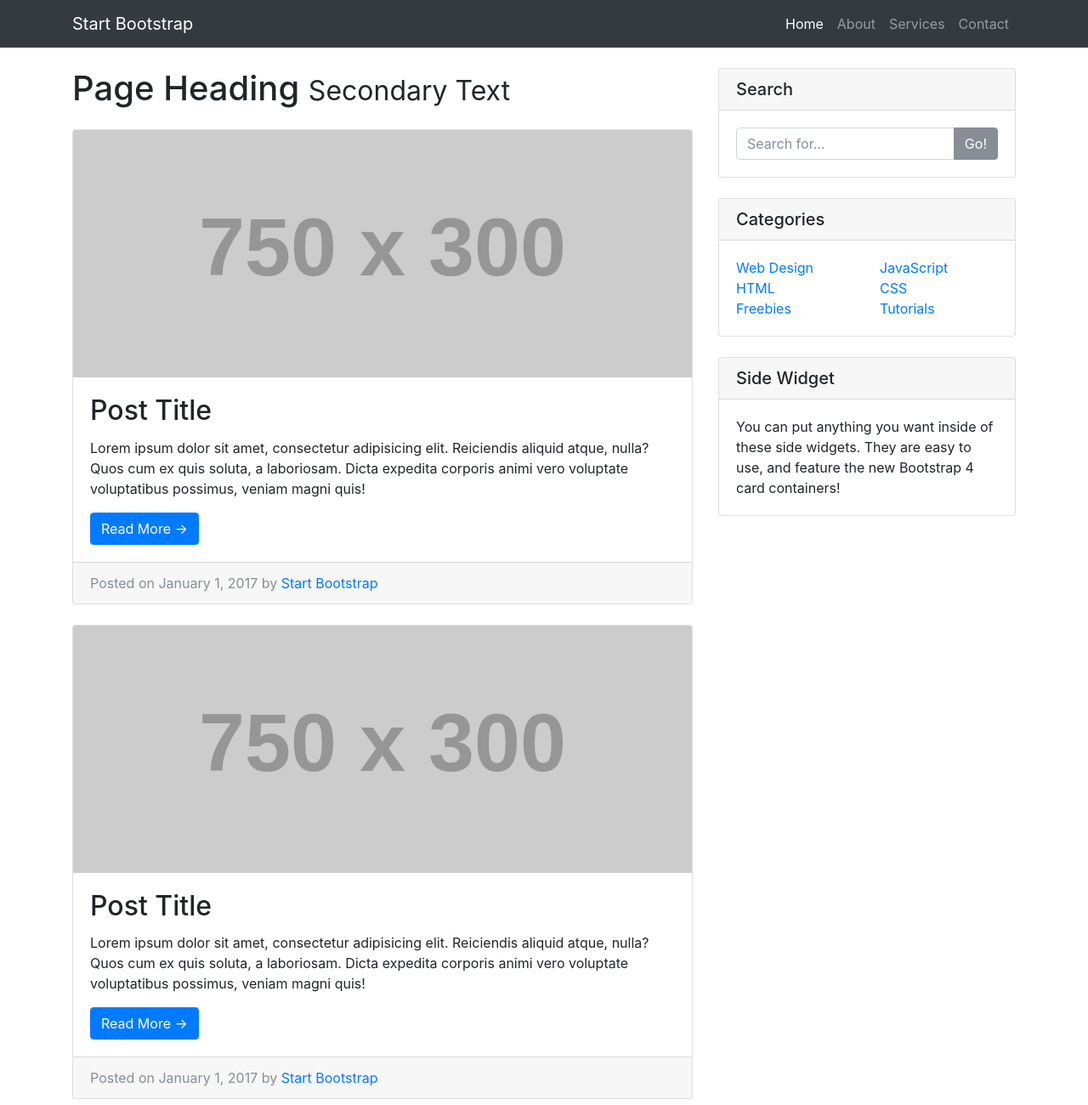
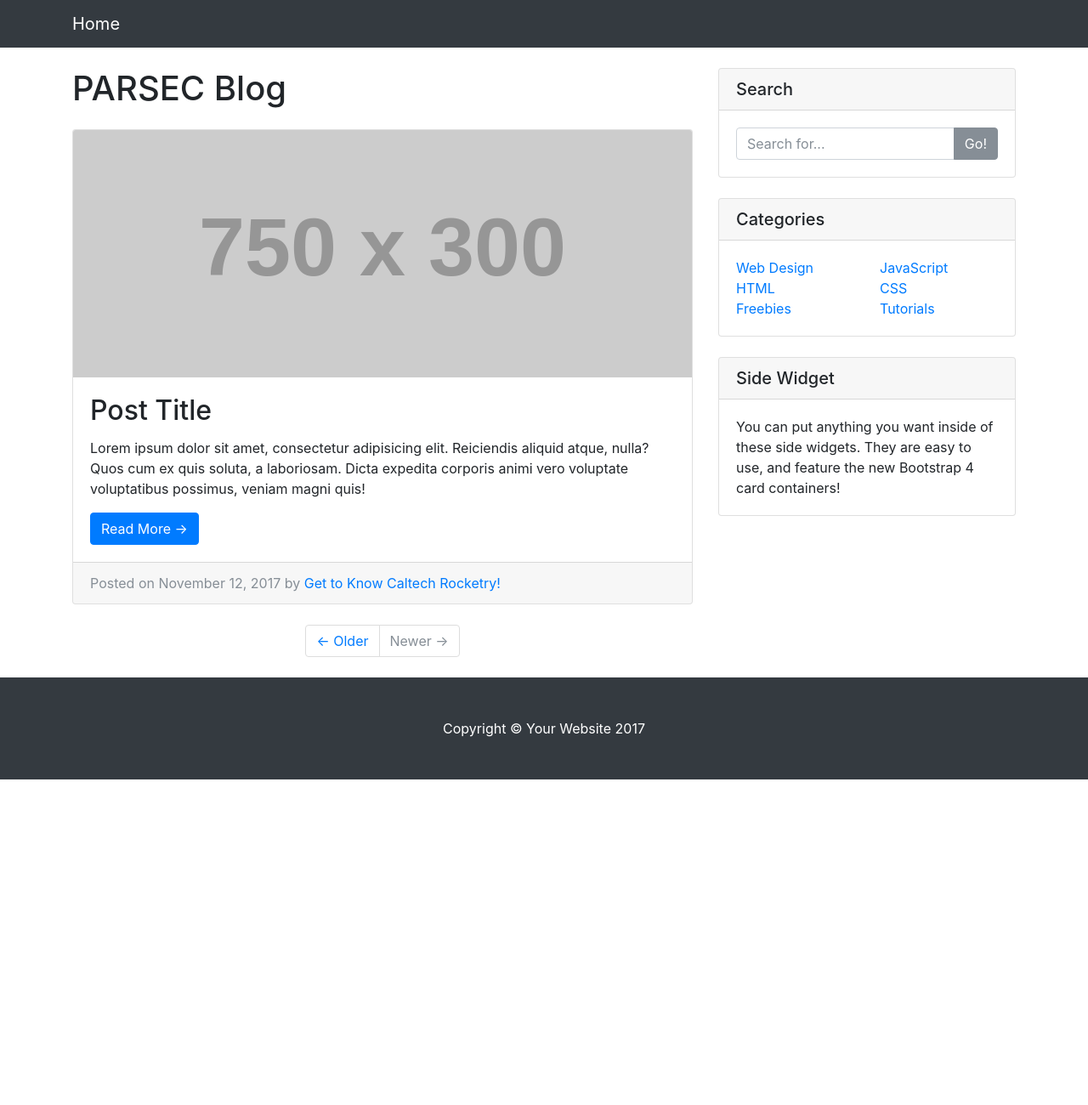
Before and after one commit to Caltech-PARSEC/WebDev, a website: page PARSEC_Blog/bootstrap_blog/index.html in a window 1280 px wide. Shown: the top 1300 px of the page at 85% size. After the commit the page ends 917 px from the top, so only its background shows below. Drawn offline with Linux system fonts and the light colour scheme; placeholder pictures from the web are drawn by us.

Commit message:
Basic updates to index.html

```diff
--- a/PARSEC_Blog/bootstrap_blog/index.html
+++ b/PARSEC_Blog/bootstrap_blog/index.html
@@ -23,26 +23,12 @@
     <!-- Navigation -->
     <nav class="navbar navbar-expand-lg navbar-dark bg-dark fixed-top">
       <div class="container">
-        <a class="navbar-brand" href="#">Start Bootstrap</a>
+        <a class="navbar-brand" href="https://caltech-parsec.github.io/">Home</a>
         <button class="navbar-toggler" type="button" data-toggle="collapse" data-target="#navbarResponsive" aria-controls="navbarResponsive" aria-expanded="false" aria-label="Toggle navigation">
           <span class="navbar-toggler-icon"></span>
         </button>
         <div class="collapse navbar-collapse" id="navbarResponsive">
           <ul class="navbar-nav ml-auto">
-            <li class="nav-item active">
-              <a class="nav-link" href="#">Home
-                <span class="sr-only">(current)</span>
-              </a>
-            </li>
-            <li class="nav-item">
-              <a class="nav-link" href="#">About</a>
-            </li>
-            <li class="nav-item">
-              <a class="nav-link" href="#">Services</a>
-            </li>
-            <li class="nav-item">
-              <a class="nav-link" href="#">Contact</a>
-            </li>
           </ul>
         </div>
       </div>
@@ -56,9 +42,7 @@
         <!-- Blog Entries Column -->
         <div class="col-md-8">
 
-          <h1 class="my-4">Page Heading
-            <small>Secondary Text</small>
-          </h1>
+          <h1 class="my-4">PARSEC Blog</h1>
 
           <!-- Blog Post -->
           <div class="card mb-4">
@@ -69,36 +53,8 @@
               <a href="#" class="btn btn-primary">Read More &rarr;</a>
             </div>
             <div class="card-footer text-muted">
-              Posted on January 1, 2017 by
-              <a href="#">Start Bootstrap</a>
-            </div>
-          </div>
-
-          <!-- Blog Post -->
-          <div class="card mb-4">
-            <img class="card-img-top" src="http://placehold.it/750x300" alt="Card image cap">
-            <div class="card-body">
-              <h2 class="card-title">Post Title</h2>
-              <p class="card-text">Lorem ipsum dolor sit amet, consectetur adipisicing elit. Reiciendis aliquid atque, nulla? Quos cum ex quis soluta, a laboriosam. Dicta expedita corporis animi vero voluptate voluptatibus possimus, veniam magni quis!</p>
-              <a href="#" class="btn btn-primary">Read More &rarr;</a>
-            </div>
-            <div class="card-footer text-muted">
-              Posted on January 1, 2017 by
-              <a href="#">Start Bootstrap</a>
-            </div>
-          </div>
-
-          <!-- Blog Post -->
-          <div class="card mb-4">
-            <img class="card-img-top" src="http://placehold.it/750x300" alt="Card image cap">
-            <div class="card-body">
-              <h2 class="card-title">Post Title</h2>
-              <p class="card-text">Lorem ipsum dolor sit amet, consectetur adipisicing elit. Reiciendis aliquid atque, nulla? Quos cum ex quis soluta, a laboriosam. Dicta expedita corporis animi vero voluptate voluptatibus possimus, veniam magni quis!</p>
-              <a href="#" class="btn btn-primary">Read More &rarr;</a>
-            </div>
-            <div class="card-footer text-muted">
-              Posted on January 1, 2017 by
-              <a href="#">Start Bootstrap</a>
+              Posted on November 12, 2017 by
+              <a href="#">Get to Know Caltech Rocketry!</a>
             </div>
           </div>
 
```
